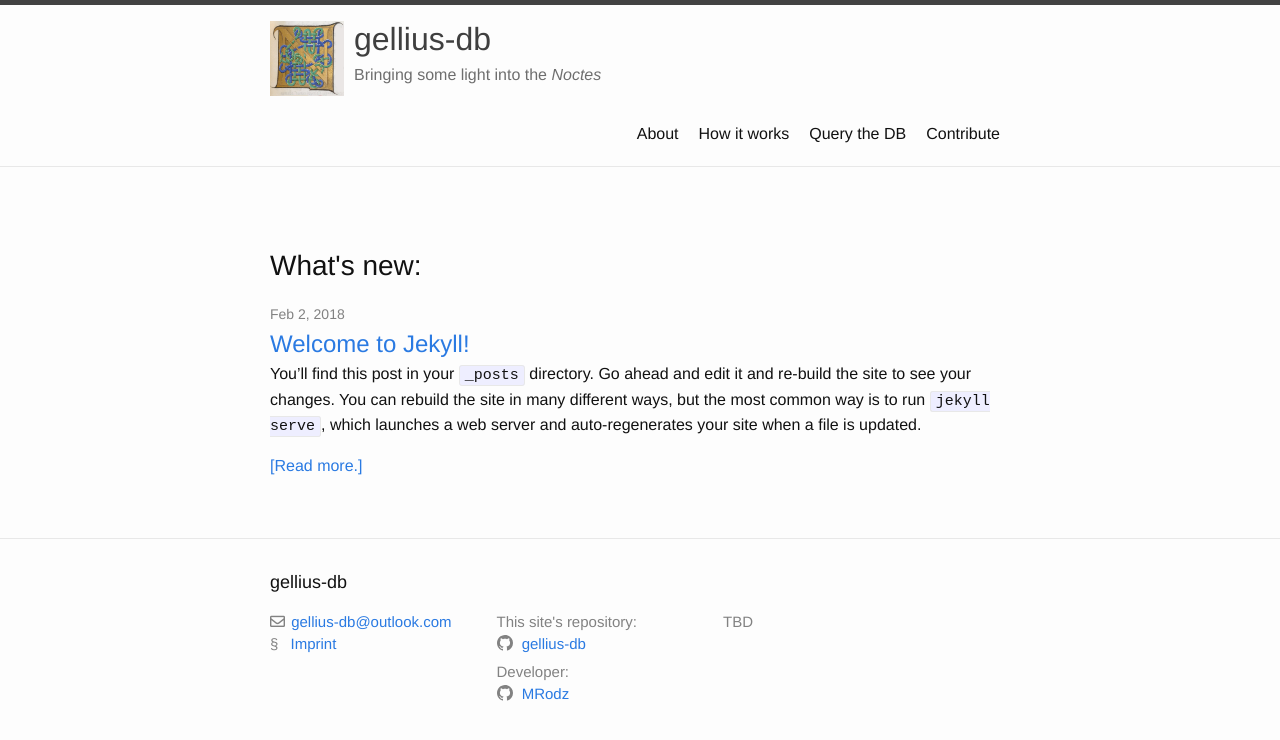
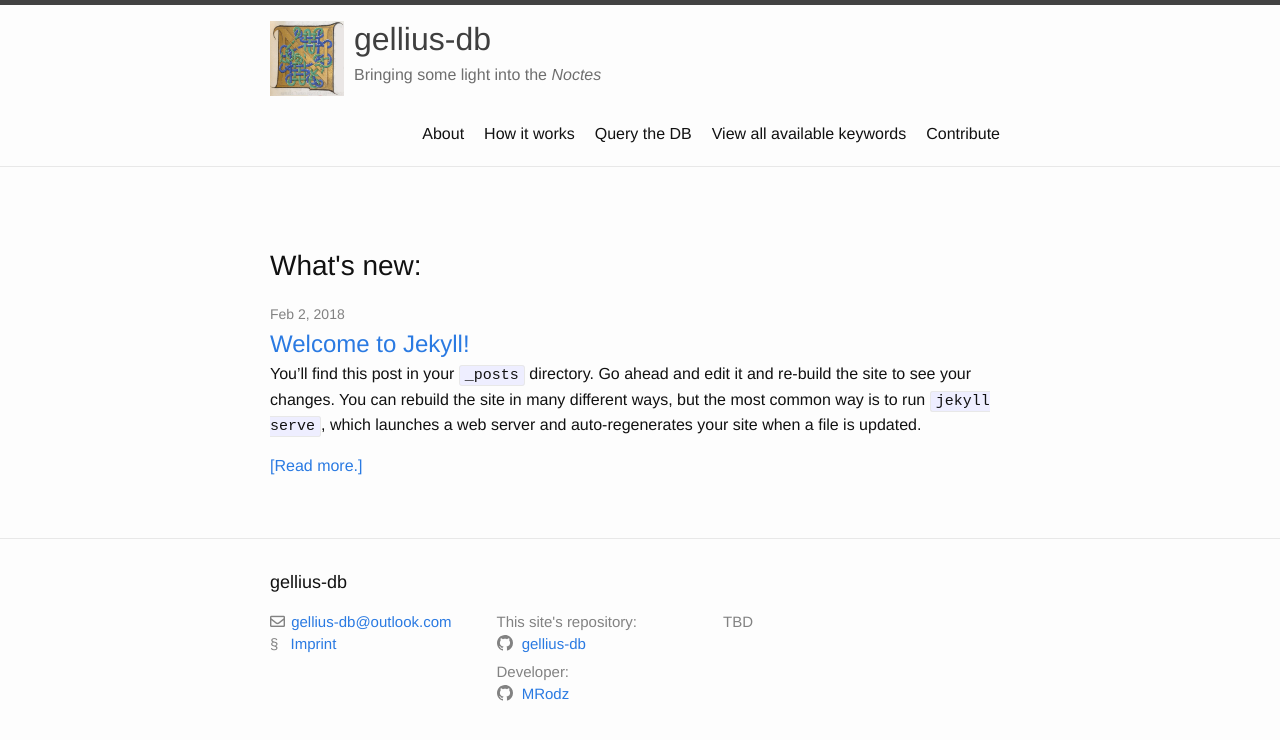
Before and after one commit to MRodz/gellius-db.github.io, a Jekyll site: the page built from index.md, in a window 1280 px wide. Shown: the top 740 px of the page. Built offline with Jekyll 4.4.1, drawn with Linux system fonts in a browser that asks for light colours; nearby versions of some CDN libraries.

Commit message:
added page for keyword overview

```diff
--- a/_includes/header.html
+++ b/_includes/header.html
@@ -50,6 +50,11 @@
                 </a>
               </td>
               <td>
+                <a class="page-link" href="{{ "/keywords/" | absolute_url }}">
+                  View all available keywords
+                </a>
+              </td>
+              <td>
                 <a class="page-link" href="{{ "/contribute/" | absolute_url }}">
                     Contribute
                 </a>
```
